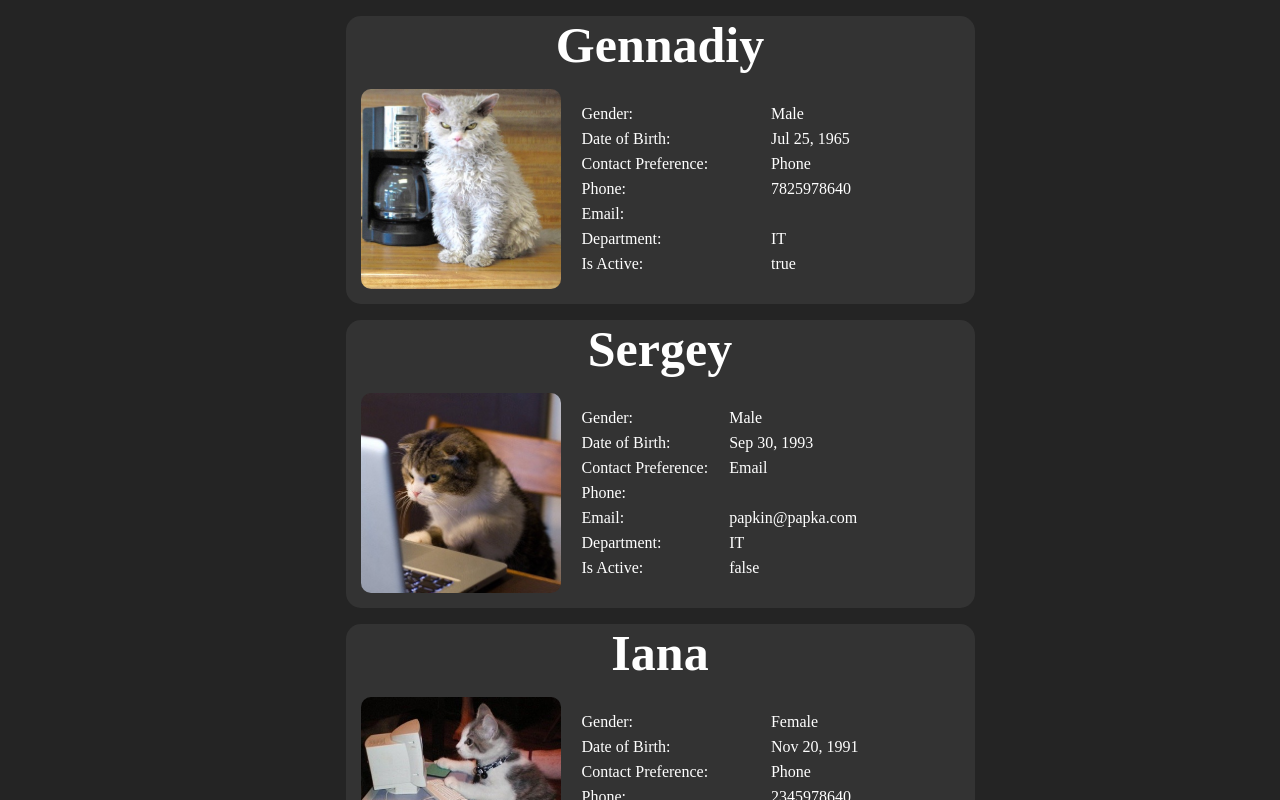
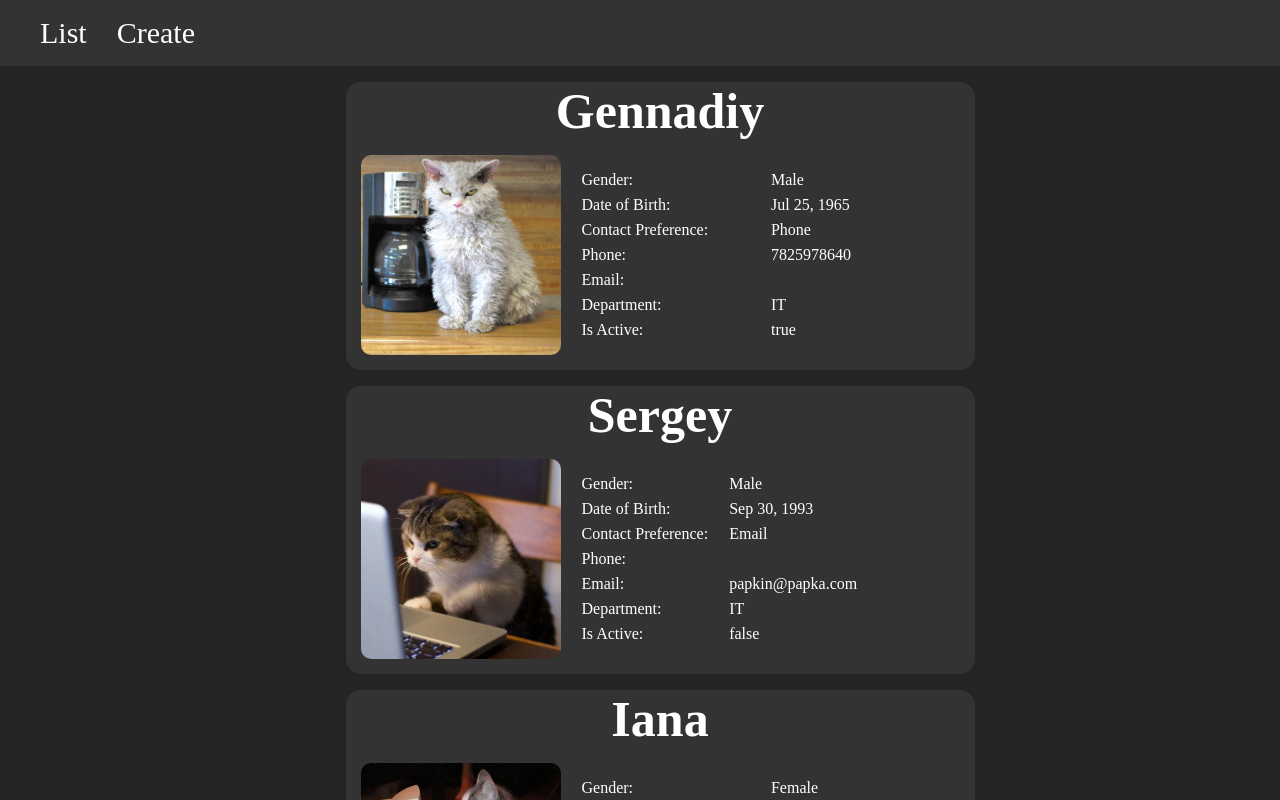
Before and after one commit to IanaStepanova/angular-CRUD, an Angular app: page /list in a window 1280 px wide. Before the commit this address led to /. Shown: the top 800 px of the page. Built offline with nearby package versions, Linux system fonts and the light colour scheme; a web font is replaced by a local one.

Commit message:
added navbar  and route paths to employee-list and add-employee components

```diff
--- a/src/app/app.component.html
+++ b/src/app/app.component.html
@@ -1 +1,11 @@
-<app-list-employees></app-list-employees>
+<nav class="navigation">
+  <ul class="navigation-list">
+    <li class="navigation-item">
+      <a class="navigation-link" routerLink="list">List</a>
+    </li>
+    <li class="navigation-item">
+      <a class="navigation-link" routerLink="create">Create</a>
+    </li>
+  </ul>
+</nav>
+<router-outlet></router-outlet>
--- a/src/app/app.component.scss
+++ b/src/app/app.component.scss
@@ -0,0 +1,24 @@
+.navigation {
+  background-color: #333333;
+  top: 0;
+  left: 0;
+  width: 100%;
+  color: #ffffff;
+}
+
+.navigation-list {
+  display: inline-block;
+  list-style-type: none;
+  text-align: center;
+}
+
+.navigation-item {
+  display: inline-block;
+  margin-right: 30px;
+}
+
+.navigation-link {
+  color: #ffffff;
+  text-decoration: none;
+  font-size: 30px;
+}
--- a/src/app/app.module.ts
+++ b/src/app/app.module.ts
@@ -1,5 +1,6 @@
 import { BrowserModule } from '@angular/platform-browser';
 import { NgModule } from '@angular/core';
+import { RouterModule, Routes } from '@angular/router';
 
 import { AppRoutingModule } from './app-routing.module';
 import { AppComponent } from './app.component';
@@ -7,9 +8,19 @@ import { ListEmployeesComponent } from './employees/list-employees.component';
 import { BrowserAnimationsModule } from '@angular/platform-browser/animations';
 import { CreateEmployeeComponent } from './employees/create-employee.component';
 
+const appRoutes: Routes = [
+  { path: 'list', component: ListEmployeesComponent },
+  { path: 'create', component: CreateEmployeeComponent },
+  {path: '', redirectTo: "/list", pathMatch: 'full'}
+];
 @NgModule({
   declarations: [AppComponent, ListEmployeesComponent, CreateEmployeeComponent],
-  imports: [BrowserModule, AppRoutingModule, BrowserAnimationsModule],
+  imports: [
+    BrowserModule,
+    AppRoutingModule,
+    BrowserAnimationsModule,
+    RouterModule.forRoot(appRoutes),
+  ],
   providers: [],
   bootstrap: [AppComponent],
 })
--- a/src/app/employees/list-employees.component.ts
+++ b/src/app/employees/list-employees.component.ts
@@ -2,7 +2,6 @@ import { Component, OnInit } from '@angular/core';
 import { Employee } from '../models/employee.model';
 
 @Component({
-  selector: 'app-list-employees',
   templateUrl: './list-employees.component.html',
   styleUrls: ['./list-employees.component.scss'],
 })
```
